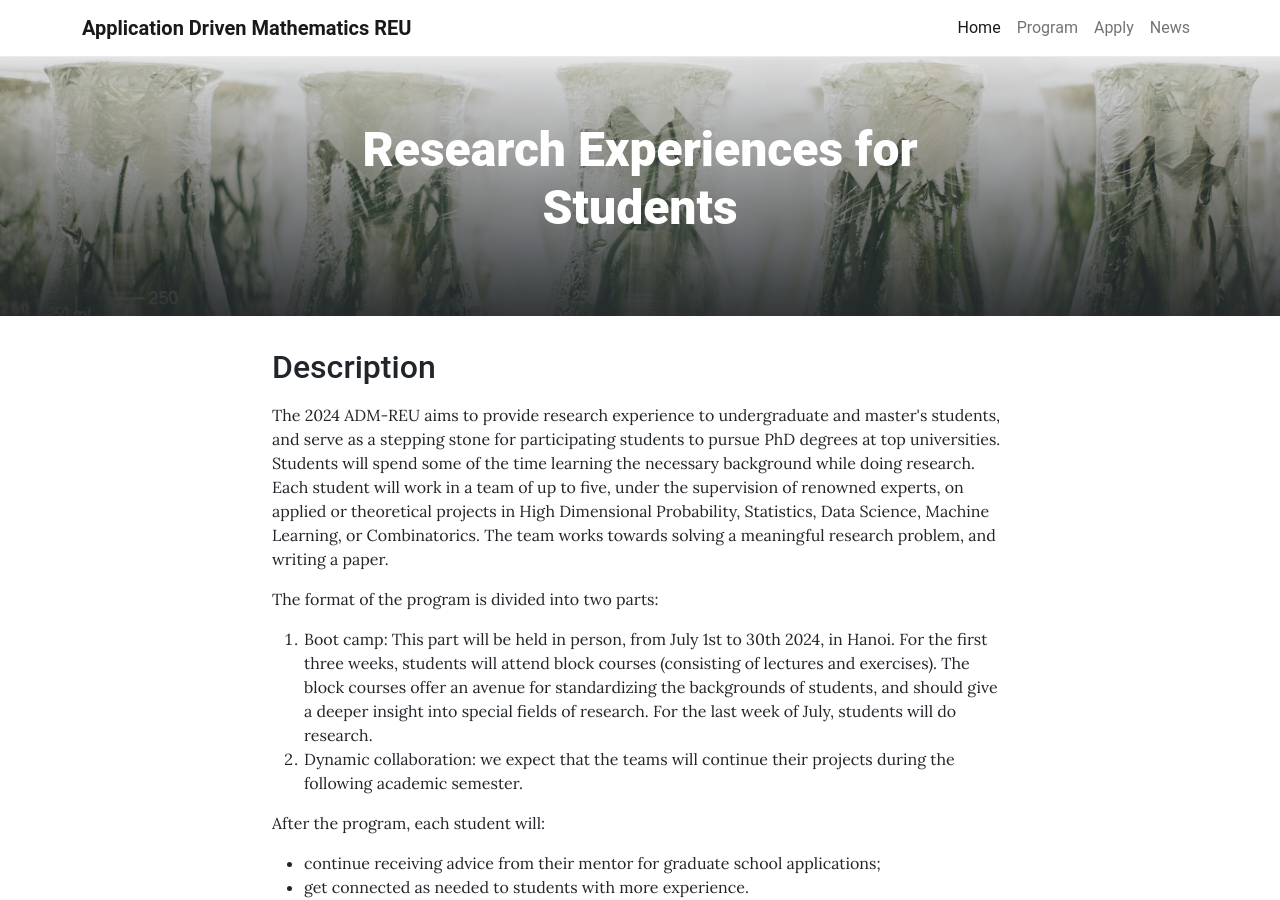
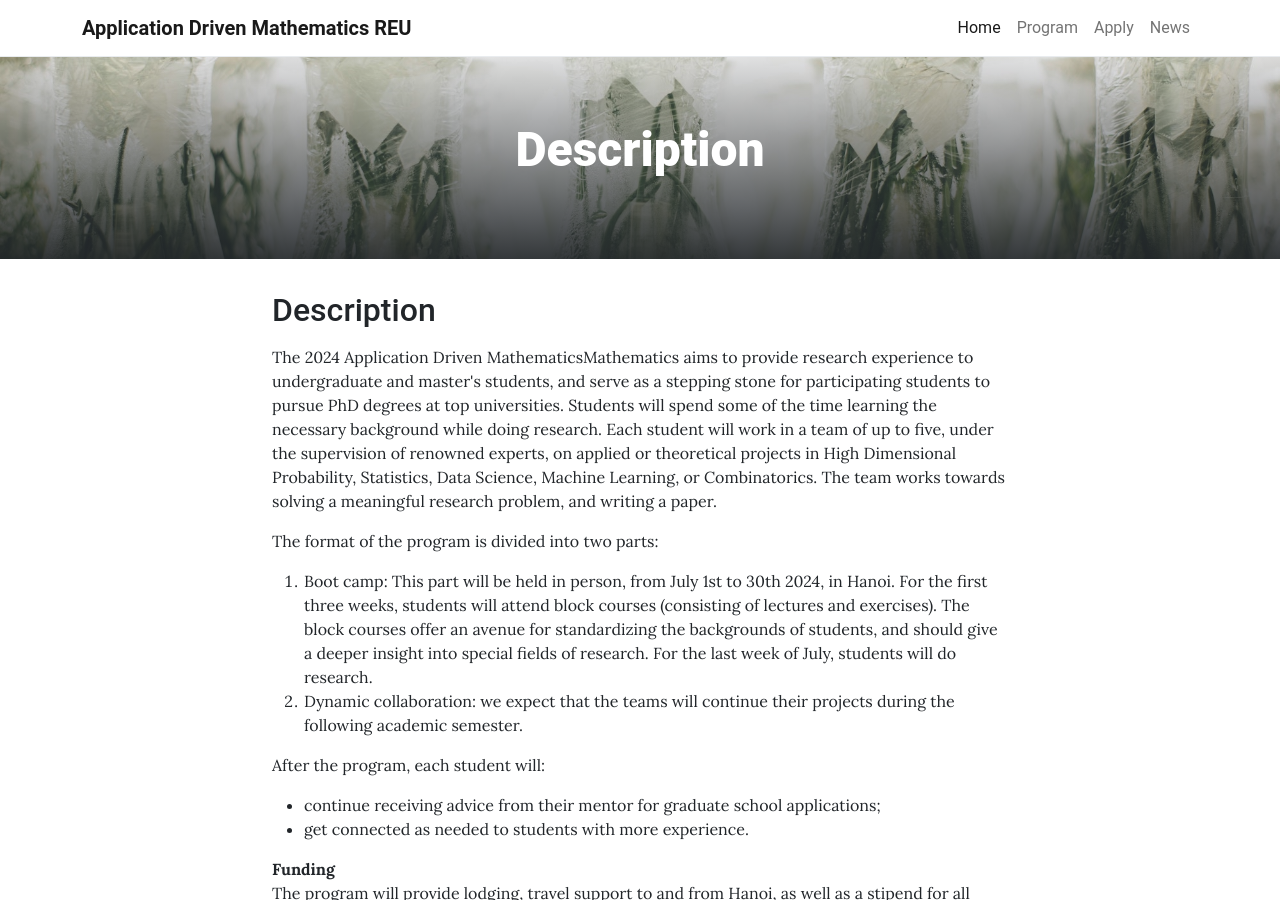
Before and after one commit to adm-vietnam/adm-vietnam.github.io, a Jekyll site: the page built from pages/home.md, in a window 1280 px wide and 900 px high. Built offline with Jekyll 4.4.1, drawn with Linux system fonts in a browser that asks for light colours; our own code applies the rules of GitHub Pages for plain Markdown files.

Commit message:
Update home.md

```diff
--- a/pages/home.md
+++ b/pages/home.md
@@ -1,6 +1,6 @@
 ---
 layout: home
-title: Research Experiences for Students
+title:
 description:
 background: /assets/theme/images/chuttersnap-146799-unsplash.jpg
 permalink: /
@@ -8,7 +8,7 @@ permalink: /
 ## Description
 
 <p>
-The 2024 ADM-REU aims to provide research experience to undergraduate and master's students, and serve as a
+The 2024 Application Driven MathematicsMathematics aims to provide research experience to undergraduate and master's students, and serve as a
 stepping stone for participating students to pursue PhD degrees at top universities. Students will spend
 some of the time learning the necessary background while doing research. Each student will work in a
 team of up to five, under the supervision of renowned experts, on applied or theoretical projects in High
```
